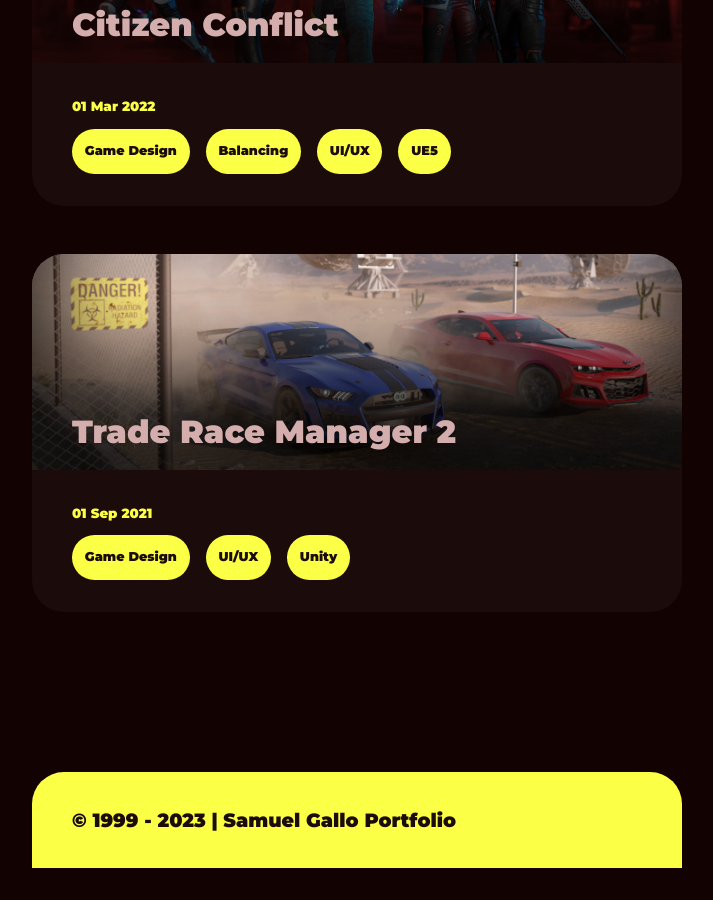
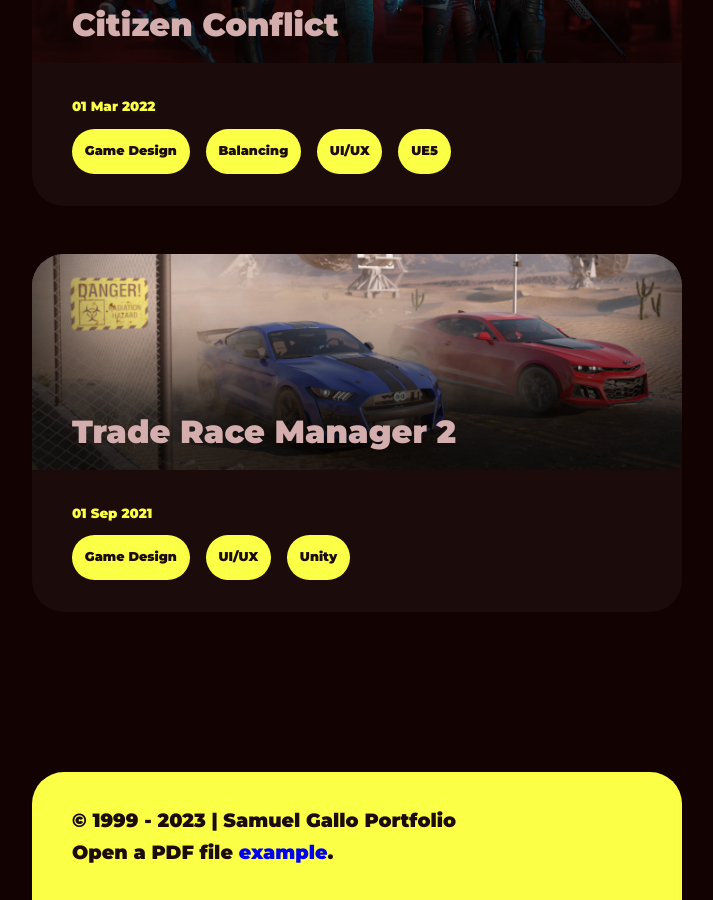
Before and after one commit to GalloSamuel/portfolio, a Jekyll site: the page built from index.md, in a window 1280 px wide and 900 px high, scrolled down 1985 px. Shown: the whole window, without its empty margins (283-996 px from the left). Built offline with Jekyll 4.4.1, drawn with Linux system fonts in a browser that asks for light colours; before the commit the page ends 2853 px from its top, so only the background shows below that.

Commit message:
Update footer.html

```diff
--- a/_includes/footer.html
+++ b/_includes/footer.html
@@ -1,3 +1,4 @@
 <footer>
   <p>&copy; 1999 - {{ 'now' | date: "%Y" }} | {{site.title}}</p>
+  <p>Open a PDF file <a href="assets/docs/Samuel_Gallo_CV_EN.pdf">example</a>.</p>
 </footer>
```
